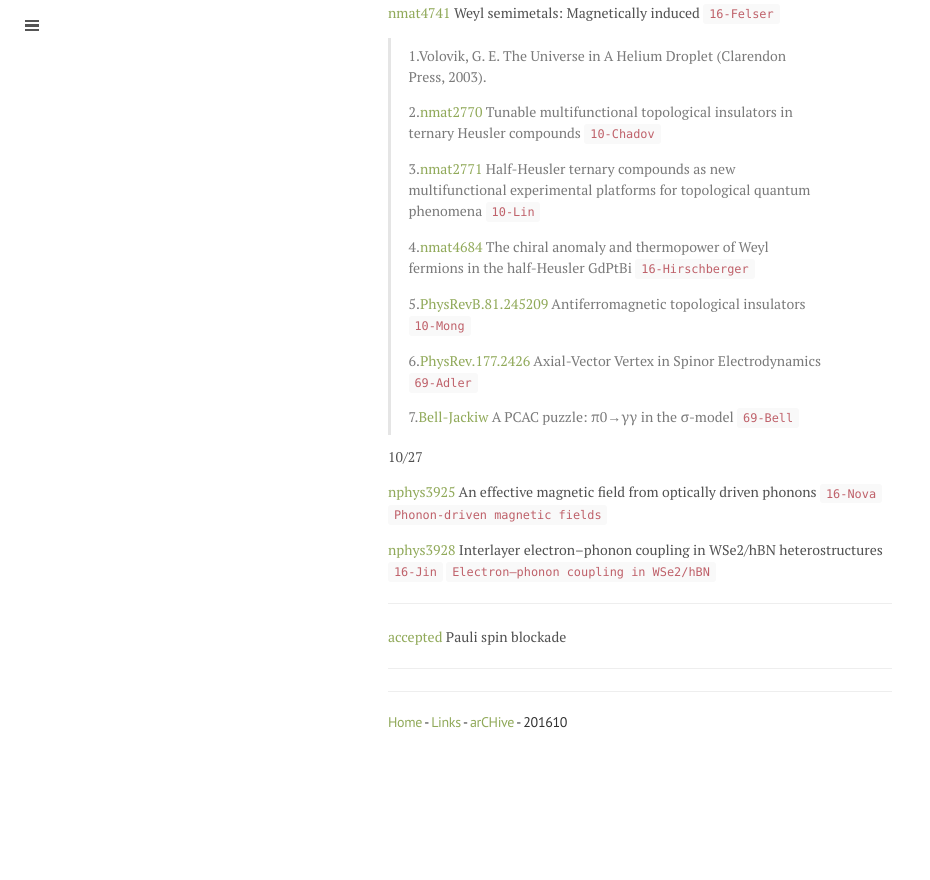
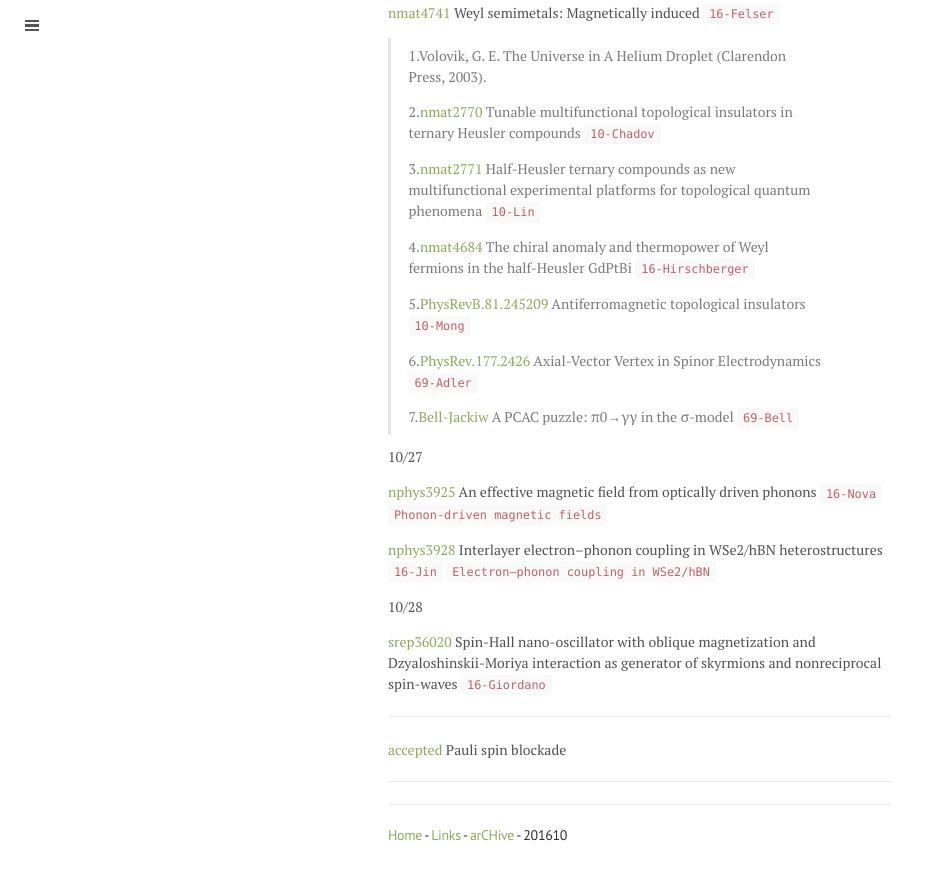
Before and after one commit to qkrwlsghdcjsworlt/work, a Jekyll site: the page built from 201610.md, in a window 1280 px wide and 900 px high, scrolled down 3099 px. Shown: the top 880 px of the window, without its empty margins (0-930 px from the left). Built offline with Jekyll 4.4.1, drawn with Linux system fonts in a browser that asks for light colours; formulas are drawn with MathJax 3; before the commit the page ends 3887 px from its top, so only the background shows below that.

Commit message:
“update”

```diff
--- a/201610.md
+++ b/201610.md
@@ -168,6 +168,11 @@ title: 201610
 
 [nphys3928](http://www.nature.com/nphys/journal/vaop/ncurrent/full/nphys3928.html) Interlayer electron–phonon coupling in WSe2/hBN heterostructures `16-Jin` `Electron–phonon coupling in WSe2/hBN`
 
+10/28
+
+[srep36020](http://www.nature.com/articles/srep36020) Spin-Hall nano-oscillator with oblique magnetization and Dzyaloshinskii-Moriya interaction as generator of skyrmions and nonreciprocal spin-waves `16-Giordano`
+
+
 ---
 
 [accepted](http://journals.aps.org/prl/accepted/5907dYd3Cc412752804b6cc4beddf3da7eb167ae7) Pauli spin blockade
```
